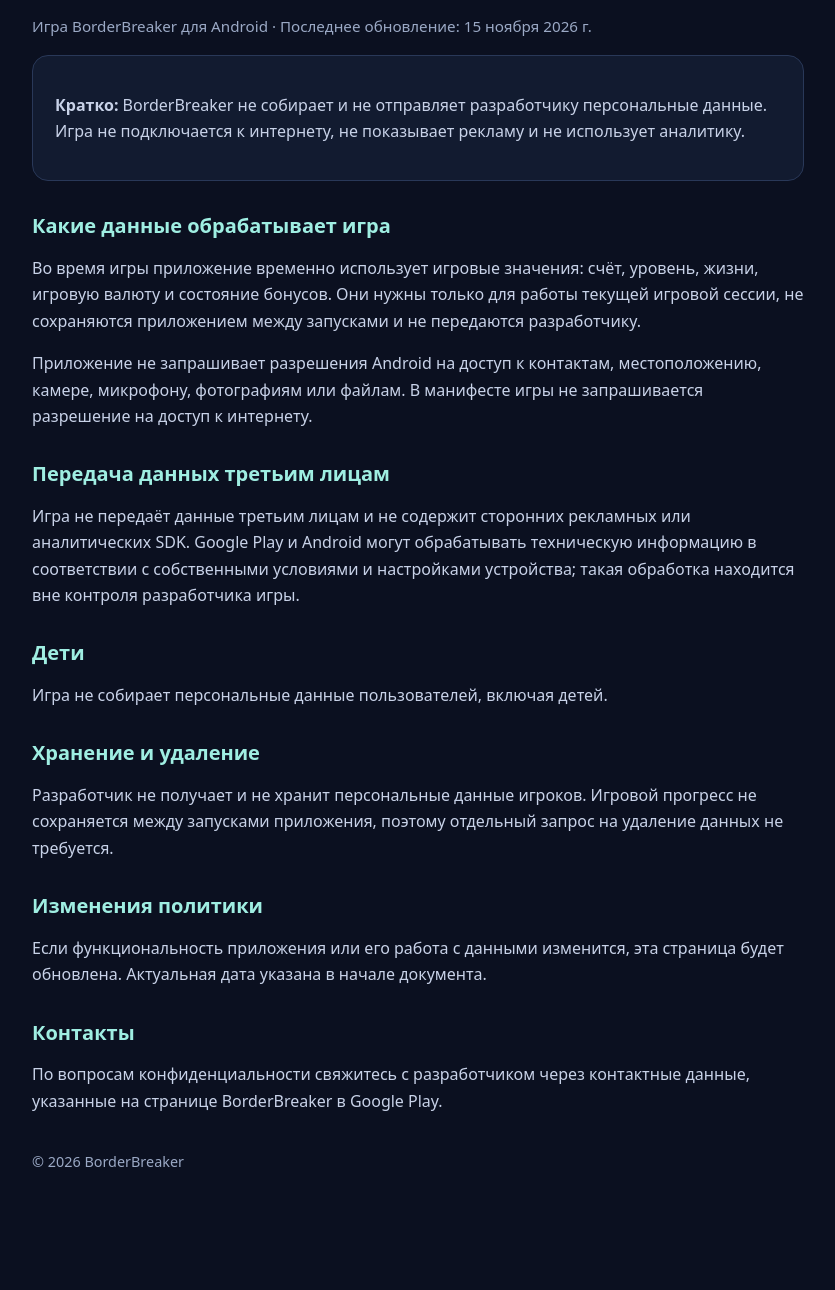
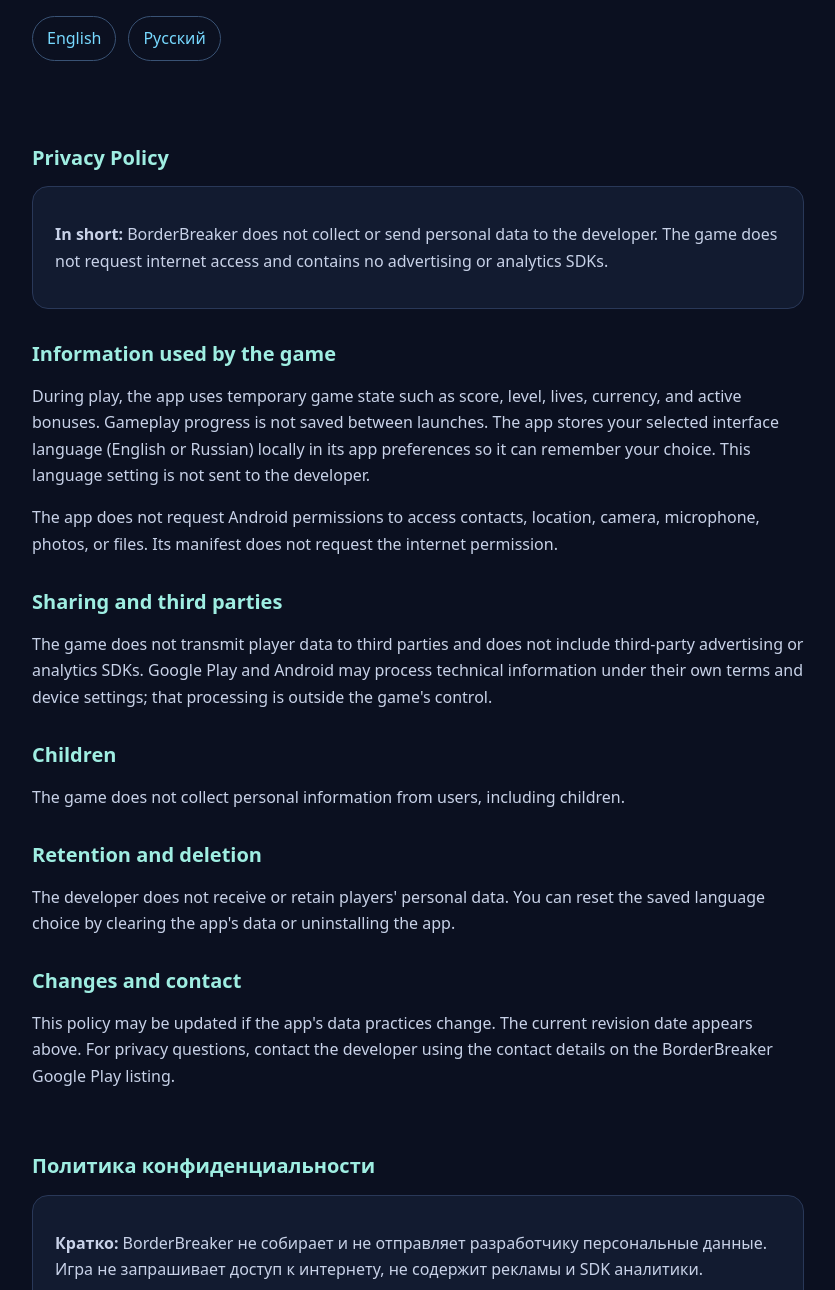
Before and after one commit to Rikik1908/bricksoff-privacy, a plain HTML site: page index.html in a window 1280 px wide. Shown: the part 218-1508 px from the top of the page, without its empty margins (222-1057 px from the left). Before the commit the page ends 1464 px from the top, so only its background shows below. Drawn offline with Linux system fonts and the light colour scheme.

Commit message:
Add files via upload

```diff
--- a/index.html
+++ b/index.html
@@ -1,53 +1,68 @@
 <!doctype html>
-<html lang="ru">
+<html lang="en">
 <head>
   <meta charset="utf-8">
   <meta name="viewport" content="width=device-width, initial-scale=1">
-  <meta name="description" content="Политика конфиденциальности игры BorderBreaker для Android.">
-  <title>Политика конфиденциальности — BorderBreaker</title>
+  <meta name="description" content="Privacy policy for BorderBreaker, in English and Russian.">
+  <title>Privacy Policy / Политика конфиденциальности — BorderBreaker</title>
   <style>
-    :root { color-scheme: light dark; font-family: system-ui, -apple-system, "Segoe UI", sans-serif; }
+    :root { color-scheme: light dark; font-family: system-ui, -apple-system, "Segoe UI", sans-serif; scroll-behavior: smooth; }
     body { margin: 0; background: #0b1020; color: #edf2ff; line-height: 1.65; }
-    main { box-sizing: border-box; max-width: 820px; margin: 0 auto; padding: 48px 24px 72px; }
+    main { box-sizing: border-box; max-width: 820px; margin: 0 auto; padding: 40px 24px 72px; }
     h1, h2 { line-height: 1.25; }
     h1 { color: #5be9d5; font-size: clamp(2rem, 6vw, 3rem); }
     h2 { margin-top: 2rem; color: #9feee2; font-size: 1.25rem; }
-    p, li { color: #c8d2e8; }
+    p { color: #c8d2e8; }
     a { color: #77d9ff; }
+    nav { display: flex; gap: 12px; margin: 20px 0 36px; }
+    nav a { padding: 8px 14px; border: 1px solid #395274; border-radius: 999px; text-decoration: none; }
     .updated { color: #9ba9c5; font-size: .95rem; }
-    .card { padding: 20px 22px; border: 1px solid #293858; border-radius: 16px; background: #121b30; }
+    .card { padding: 18px 22px; border: 1px solid #293858; border-radius: 16px; background: #121b30; }
+    section.language { padding-top: 16px; }
     footer { margin-top: 36px; color: #9ba9c5; font-size: .9rem; }
   </style>
 </head>
 <body>
-  <main>
-    <h1>Политика конфиденциальности</h1>
-    <p class="updated">Игра BorderBreaker для Android · Последнее обновление: 15 ноября 2026 г.</p>
+<main>
+  <h1>BorderBreaker</h1>
+  <p class="updated">Privacy Policy · Политика конфиденциальности · Last updated / Обновлено: November 15, 2026 / 15 ноября 2026 г.</p>
+  <nav aria-label="Choose language / Выберите язык">
+    <a href="#english">English</a>
+    <a href="#russian">Русский</a>
+  </nav>
 
-    <section class="card" aria-label="Краткое описание">
-      <p><strong>Кратко:</strong> BorderBreaker не собирает и не отправляет разработчику персональные данные. Игра не подключается к интернету, не показывает рекламу и не использует аналитику.</p>
-    </section>
+  <section id="english" class="language" lang="en">
+    <h2>Privacy Policy</h2>
+    <div class="card"><p><strong>In short:</strong> BorderBreaker does not collect or send personal data to the developer. The game does not request internet access and contains no advertising or analytics SDKs.</p></div>
+    <h2>Information used by the game</h2>
+    <p>During play, the app uses temporary game state such as score, level, lives, currency, and active bonuses. Gameplay progress is not saved between launches. The app stores your selected interface language (English or Russian) locally in its app preferences so it can remember your choice. This language setting is not sent to the developer.</p>
+    <p>The app does not request Android permissions to access contacts, location, camera, microphone, photos, or files. Its manifest does not request the internet permission.</p>
+    <h2>Sharing and third parties</h2>
+    <p>The game does not transmit player data to third parties and does not include third-party advertising or analytics SDKs. Google Play and Android may process technical information under their own terms and device settings; that processing is outside the game's control.</p>
+    <h2>Children</h2>
+    <p>The game does not collect personal information from users, including children.</p>
+    <h2>Retention and deletion</h2>
+    <p>The developer does not receive or retain players' personal data. You can reset the saved language choice by clearing the app's data or uninstalling the app.</p>
+    <h2>Changes and contact</h2>
+    <p>This policy may be updated if the app's data practices change. The current revision date appears above. For privacy questions, contact the developer using the contact details on the BorderBreaker Google Play listing.</p>
+  </section>
 
-    <h2>Какие данные обрабатывает игра</h2>
-    <p>Во время игры приложение временно использует игровые значения: счёт, уровень, жизни, игровую валюту и состояние бонусов. Они нужны только для работы текущей игровой сессии, не сохраняются приложением между запусками и не передаются разработчику.</p>
-    <p>Приложение не запрашивает разрешения Android на доступ к контактам, местоположению, камере, микрофону, фотографиям или файлам. В манифесте игры не запрашивается разрешение на доступ к интернету.</p>
-
-    <h2>Передача данных третьим лицам</h2>
-    <p>Игра не передаёт данные третьим лицам и не содержит сторонних рекламных или аналитических SDK. Google Play и Android могут обрабатывать техническую информацию в соответствии с собственными условиями и настройками устройства; такая обработка находится вне контроля разработчика игры.</p>
-
+  <section id="russian" class="language" lang="ru">
+    <h2>Политика конфиденциальности</h2>
+    <div class="card"><p><strong>Кратко:</strong> BorderBreaker не собирает и не отправляет разработчику персональные данные. Игра не запрашивает доступ к интернету, не содержит рекламы и SDK аналитики.</p></div>
+    <h2>Какие данные использует игра</h2>
+    <p>Во время игры приложение использует временные игровые данные: счёт, уровень, жизни, валюту и активные бонусы. Прогресс не сохраняется между запусками. Выбранный язык интерфейса (английский или русский) сохраняется локально в настройках приложения, чтобы запомнить ваш выбор; эта настройка не отправляется разработчику.</p>
+    <p>Приложение не запрашивает разрешения Android на доступ к контактам, местоположению, камере, микрофону, фотографиям или файлам. В манифесте приложения не запрашивается разрешение на доступ к интернету.</p>
+    <h2>Передача данных и третьи стороны</h2>
+    <p>Игра не передаёт данные игроков третьим лицам и не содержит сторонних рекламных или аналитических SDK. Google Play и Android могут обрабатывать техническую информацию согласно собственным условиям и настройкам устройства; такая обработка не контролируется игрой.</p>
     <h2>Дети</h2>
     <p>Игра не собирает персональные данные пользователей, включая детей.</p>
-
     <h2>Хранение и удаление</h2>
-    <p>Разработчик не получает и не хранит персональные данные игроков. Игровой прогресс не сохраняется между запусками приложения, поэтому отдельный запрос на удаление данных не требуется.</p>
-
-    <h2>Изменения политики</h2>
-    <p>Если функциональность приложения или его работа с данными изменится, эта страница будет обновлена. Актуальная дата указана в начале документа.</p>
-
-    <h2>Контакты</h2>
-    <p>По вопросам конфиденциальности свяжитесь с разработчиком через контактные данные, указанные на странице BorderBreaker в Google Play.</p>
-
-    <footer>© 2026 BorderBreaker</footer>
-  </main>
+    <p>Разработчик не получает и не хранит персональные данные игроков. Чтобы сбросить сохранённый выбор языка, очистите данные приложения или удалите его.</p>
+    <h2>Изменения и контакты</h2>
+    <p>Политика может обновляться при изменении работы приложения с данными. Дата актуальной версии указана выше. По вопросам конфиденциальности свяжитесь с разработчиком через контактные данные на странице BorderBreaker в Google Play.</p>
+  </section>
+  <footer>© 2026 BorderBreaker</footer>
+</main>
 </body>
 </html>
```
